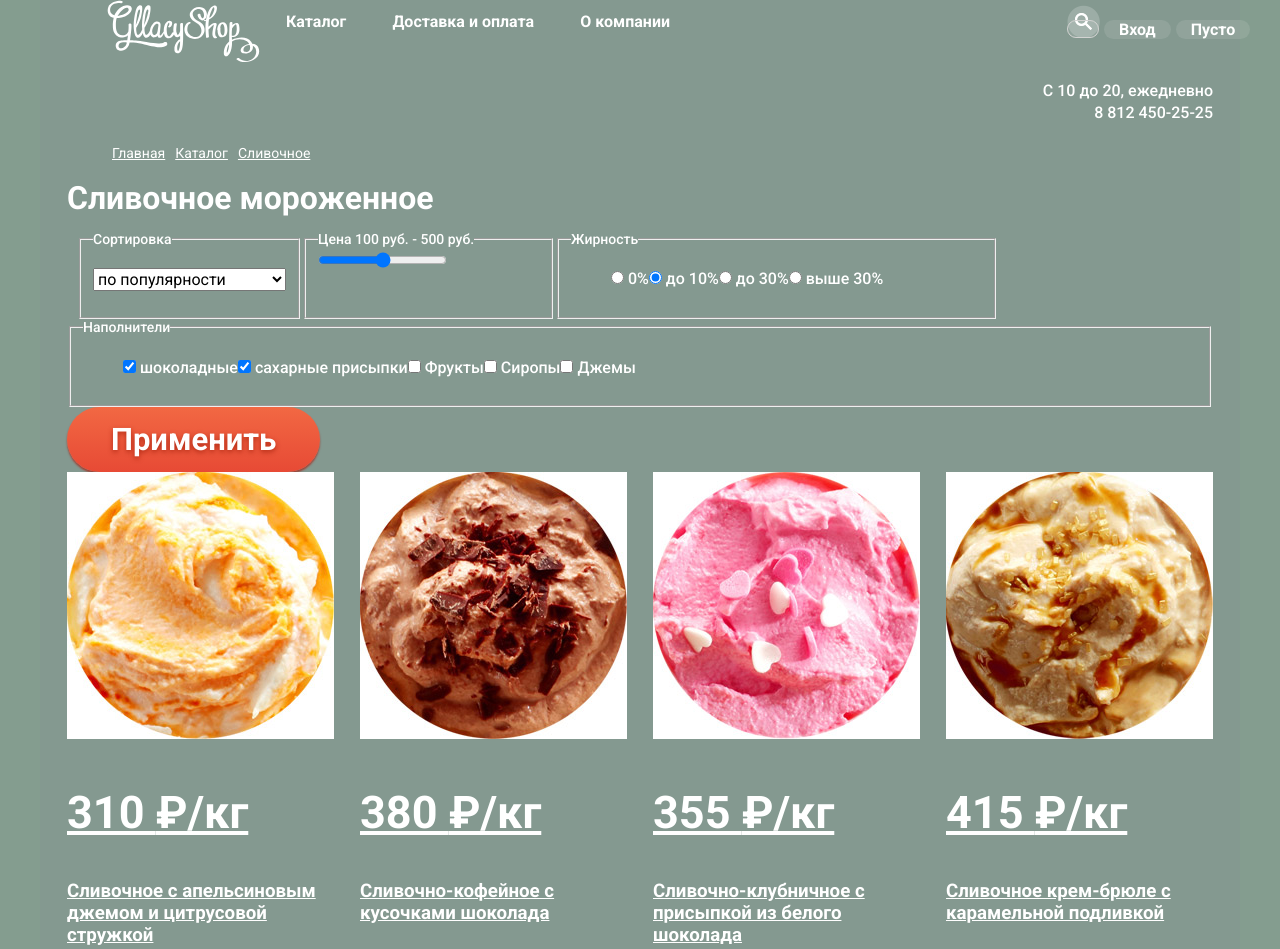
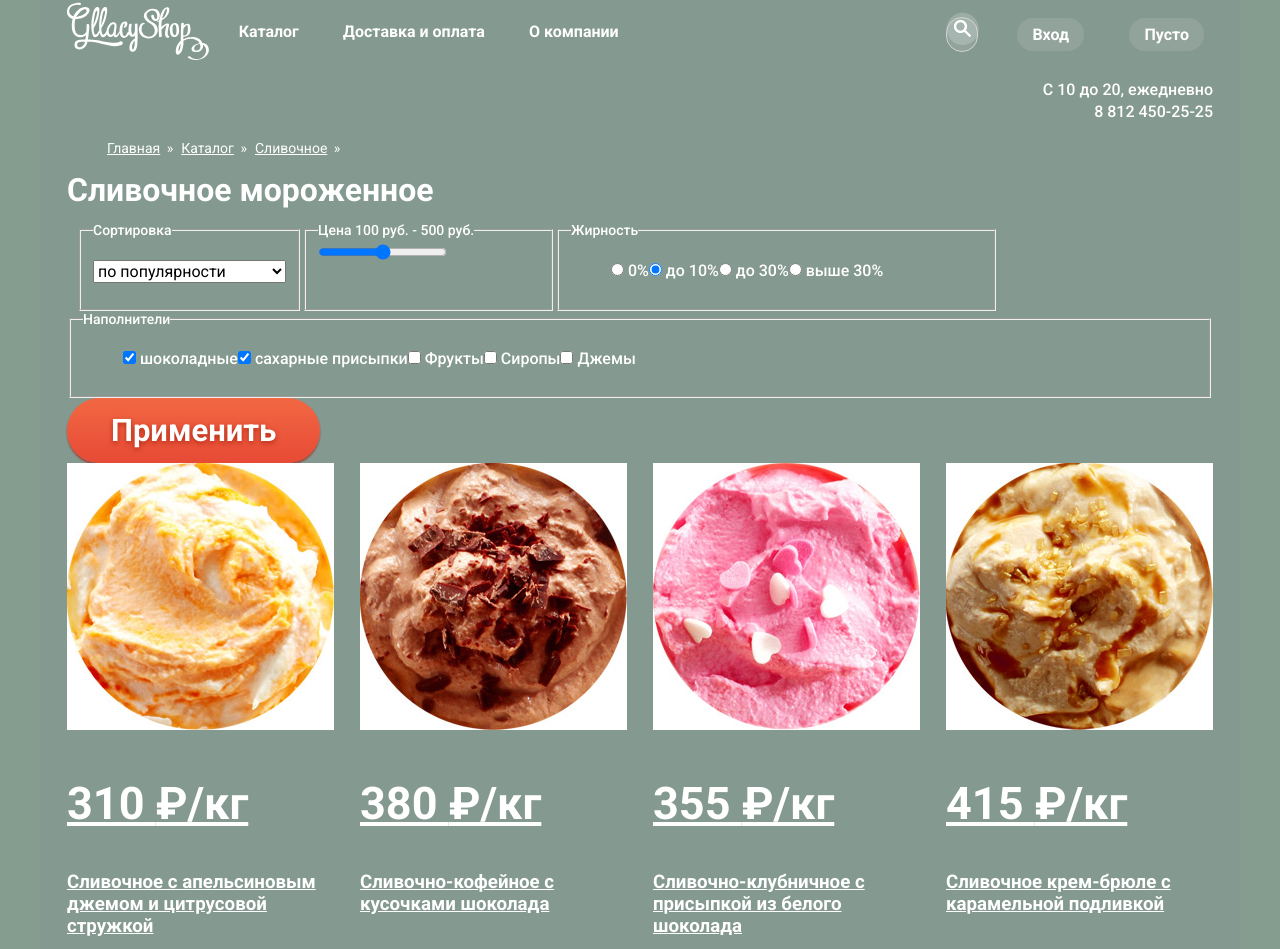
Before and after one commit to SergTimakov/831243-gllacy, a plain HTML site: page catalog.html in a window 1280 px wide. Shown: the top 949 px of the page. Drawn offline with nearby package versions, Linux system fonts and the light colour scheme.

Commit message:
Корректировка панели навигации

```diff
--- a/catalog.html
+++ b/catalog.html
@@ -45,7 +45,7 @@
       <ul class="catalog-list">
         <li class="catalog-list-item"><a href="/">Главная</a></li>
         <li class="catalog-list-item"><a href="/catalog/">Каталог</a></li>
-        <li class="catalog-list-item"><a href="/catalog/ice-cream/">Сливочное</a></li>
+        <li class="catalog-list-ice-cream"><a href="/catalog/ice-cream/">Сливочное</a></li>
       </ul>
 
   		<h1>Сливочное мороженное</h1>
--- a/css/style.css
+++ b/css/style.css
@@ -327,19 +327,25 @@ img {
 	color: #e84d37;
 }
 .main-header {
-	padding-top:10px
+	display: flex;
+	padding-top:10px;
 	padding: 0px;
     min-height: 35px;
-    margin-left: 107px;
+    width: 1146px;
+    margin: 0 auto;
+    align-items: center;
 }
 .main-header img {
   float: left;
   width: 153px;
   height: 63px;
 }
+.main-header-logo {
+	display: block;
+}
 .main-navigation {
   display: flex;
-  width: 985px;
+  width: 1085px;
   margin: 0;
   padding: 0;
   justify-content: space-between;
@@ -352,11 +358,8 @@ img {
 }
 .main-navigation li {
   position: relative;
-  display: inline-block;
-  margin-top: 5px;
-  margin-left: -4px;
-  padding-top: 8px;
-  padding-bottom: 18px;
+  display: flex;
+  align-items: center;
   min-height: 18px;
   vertical-align: top;
 }
@@ -384,7 +387,7 @@ img {
 }
 .site-navigation-list {
   position: absolute;
-  top: 45px;
+  top: 32px;
   left: -38px;
   display: none;
   width: 145px;
@@ -467,14 +470,15 @@ li:hover .site-navigation-list {
 	margin-left: 0;
 	padding-left: 0;
 	display: flex;
+	align-items: center;
 	width: 380px;
 	justify-content: space-between;
 }
 .user-navigation {
 	display: flex;
-	width: 174px;
-	margin-left: 175px;
-	padding-left: 0;
+	margin: 0 auto;
+	padding: 0;
+	width: 267px;
 	justify-content: space-between;
 }
 .user-navigation > li > a {
@@ -485,7 +489,7 @@ li:hover .site-navigation-list {
     height: 33px;
     background-color: rgba(255, 255, 255, 0.1);
     margin-top: 5px;
-    border-radius: 10px;
+    border-radius: 16px;
 }
 .user-navigation > li > a:hover {
     background-color: #ffffff;
@@ -501,6 +505,8 @@ li:hover .site-navigation-list {
 	position: relative;
 	background-image: url('../img/search.png');
 	background-repeat: no-repeat;
+	width: 35px;
+
 }
 .enter {
 	position: relative;
@@ -519,23 +525,25 @@ li:hover .site-navigation-list {
     position: absolute;
     z-index: 200;
     content: "";
-    width: 110%;
     height: 40px;
     top: 20px;
     right: 10px;
-    background-color: transparent;
 }
 .search:after {
     min-width: 60px;
+    background-color: transparent;
 }
 .search:hover .search-block,
 .enter:hover .enter-block,
 .cart:hover .cart-block {
     display: block;
 }
+.enter:hover .enter-block {
+	color: #323232;
+}
 .search-block {
     position: absolute;
-    top: 48px;
+    top: 43px;
     right: 9px;
     z-index: 100;
     display: none;
@@ -548,7 +556,6 @@ li:hover .site-navigation-list {
     background-color: #ffffff;
     color: #999999;
     font-size: 14px;
-    font-size: 0.875rem;
     height: 37px;
     width: 300px;
     margin: 0;
@@ -557,7 +564,7 @@ li:hover .site-navigation-list {
 }
 .enter-block {
     position: absolute;
-    top: 48px;
+    top: 43px;
     right: 9px;
     z-index: 100;
     display: none;
@@ -566,9 +573,10 @@ li:hover .site-navigation-list {
     border-radius: 5px;
     background-image: url('../img/enter.png');
 }
+
 .enter-form {
     background-color: #fff;
-    color: #999999;
+    color: #323232;
     font-size: 0.875px;
     font-size: 14px;
     height: 37px;
@@ -580,15 +588,15 @@ li:hover .site-navigation-list {
 }
 .enter-button {
     float: left;
-    padding: 7px 27px 7px 30px;
+    padding: 3px 27px 4px 30px;
     margin-top: 5px;
     margin-right: 20px;
     font-size: 15px;
     font-weight: bold;
     border: none;
 }
+
 .enter-text {
-    display: block;
     float: right;
     text-decoration: underline;
     font-size: 13px;
@@ -677,8 +685,38 @@ li:hover .site-navigation-list {
 	display: flex;
 	justify-content: flex-start;
 }
-.catalog-list-item {
-	margin: 5px;
+}
+.catalog-list {
+    font-size: 0;
+    list-style:none;
+    margin: 24px 0 8px;
+    padding: 0;
+}
+.catalog-list li {
+    position: relative;
+    display: inline-block;
+    max-width: 170px;
+    font-weight: 300;
+    line-height: 1.3;
+    vertical-align: top;
+    white-space: nowrap;
+    overflow: hidden;
+    text-overflow: ellipsis;
+    padding: 0 21px 0 0;
+}
+.catalog-list li::after {
+    display: block;
+    content:' »';
+    position:absolute;
+    top: 0;
+    right: 8px;
+}
+.catalog-list-ice-cream {
+    pointer-events: none;
+    cursor: default;
+}
+.catalog-list-ice-cream a {
+	text-decoration: none;
 }
 .sort-cost-location {
 	display: flex;
```
